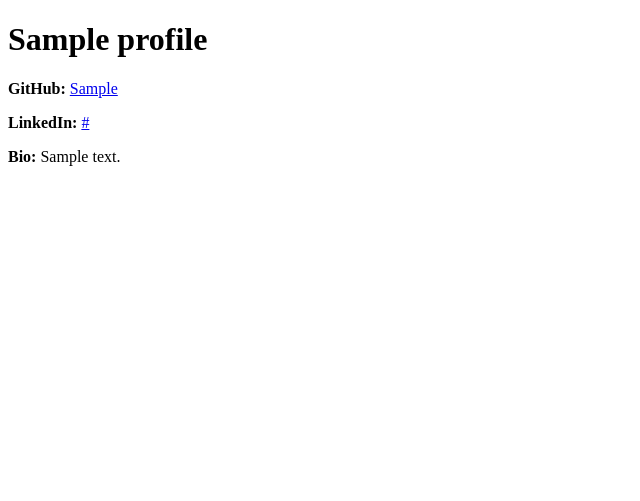
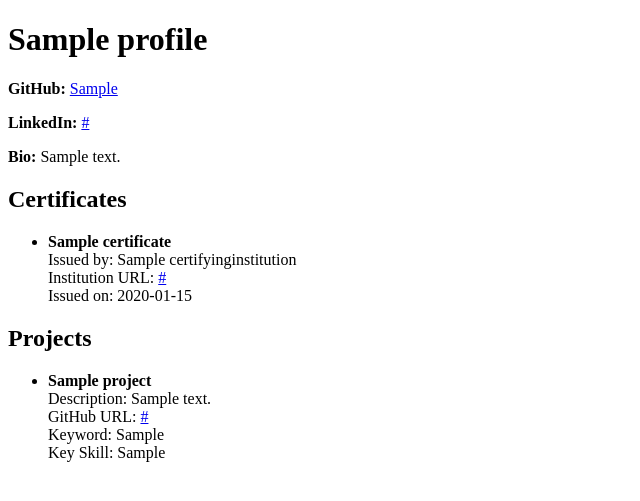
Before and after one commit to mariacarolarm/Super-Portfolio, a Django app: template projects/templates/profile_detail.html in a window 1280 px wide. Shown: the top 501 px of the page, without its empty margins (0-640 px from the left). Run offline with Django 4.2, Linux system fonts and the light colour scheme; the template is opened without the code that fills it: values that come from a table or form of the project are taken from there, others are empty; tables that the repository leaves empty hold one stand-in row (values such as "Sample post").

Commit message:
feat: Profile completo

```diff
--- a/projects/templates/profile_detail.html
+++ b/projects/templates/profile_detail.html
@@ -10,5 +10,36 @@
     <p><strong>GitHub:</strong> <a href="{{ profile.github }}">{{ profile.github }}</a></p>
     <p><strong>LinkedIn:</strong> <a href="{{ profile.linkedin }}">{{ profile.linkedin }}</a></p>
     <p><strong>Bio:</strong> {{ profile.bio }}</p>
+    <h2>Certificates</h2>
+    {% if certificates %}
+        <ul>
+        {% for certificate in certificates %}
+            <li>
+                <strong>{{ certificate.name }}</strong><br>
+                Issued by: {{ certificate.certifying_institution.name }}<br>
+                Institution URL: <a href="{{ certificate.certifying_institution.url }}">{{ certificate.certifying_institution.url }}</a><br>
+                Issued on: {{ certificate.timestamp|date:"Y-m-d" }}
+            </li>
+        {% endfor %}
+        </ul>
+    {% else %}
+        <p>No certificates available for this profile.</p>
+    {% endif %}
+    <h2>Projects</h2>
+    {% if projects %}
+        <ul>
+        {% for project in projects %}
+            <li>
+                <strong>{{ project.name }}</strong><br>
+                Description: {{ project.description }}<br>
+                GitHub URL: <a href="{{ project.github_url }}">{{ project.github_url }}</a><br>
+                Keyword: {{ project.keyword }}<br>
+                Key Skill: {{ project.key_skill }}
+            </li>
+        {% endfor %}
+        </ul>
+    {% else %}
+        <p>No projects available for this profile.</p>
+    {% endif %}
 </body>
 </html>
```
Also changed, not shown: projects/views.py (+12 -8 lines).
